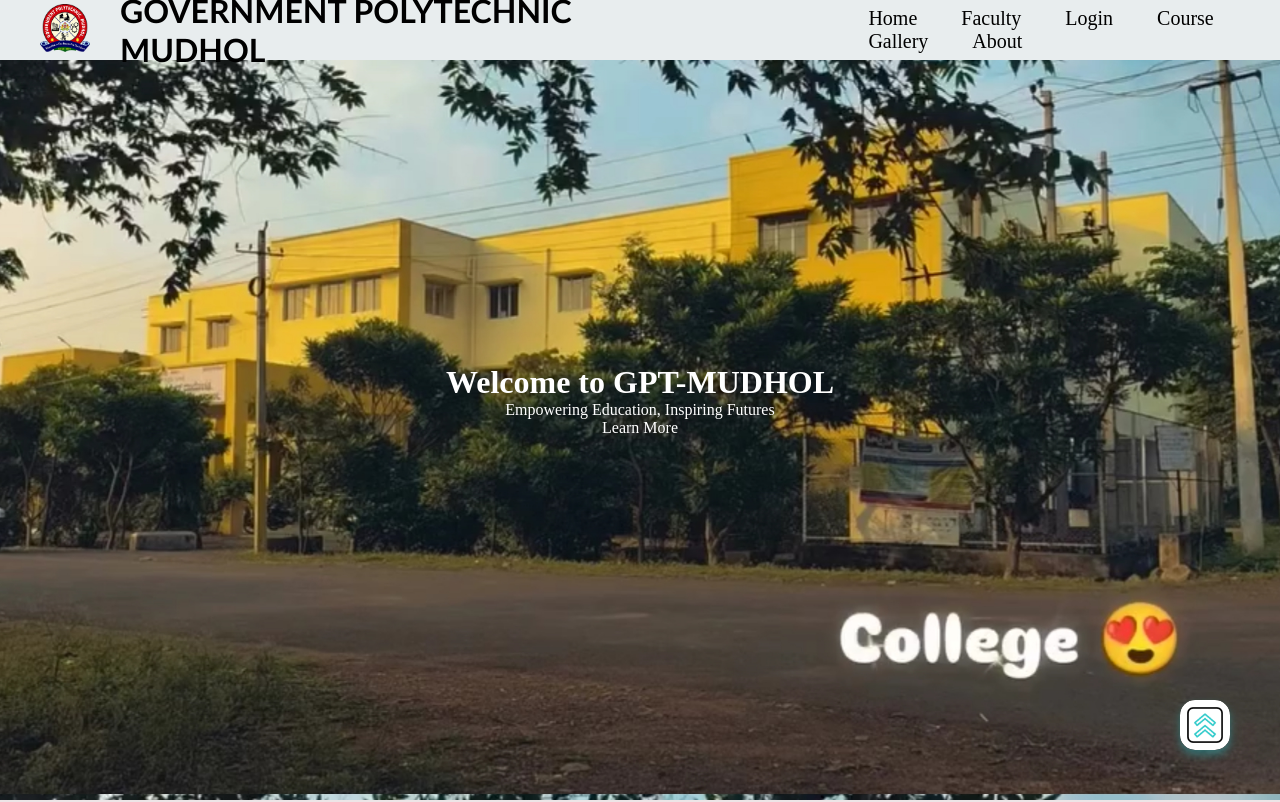
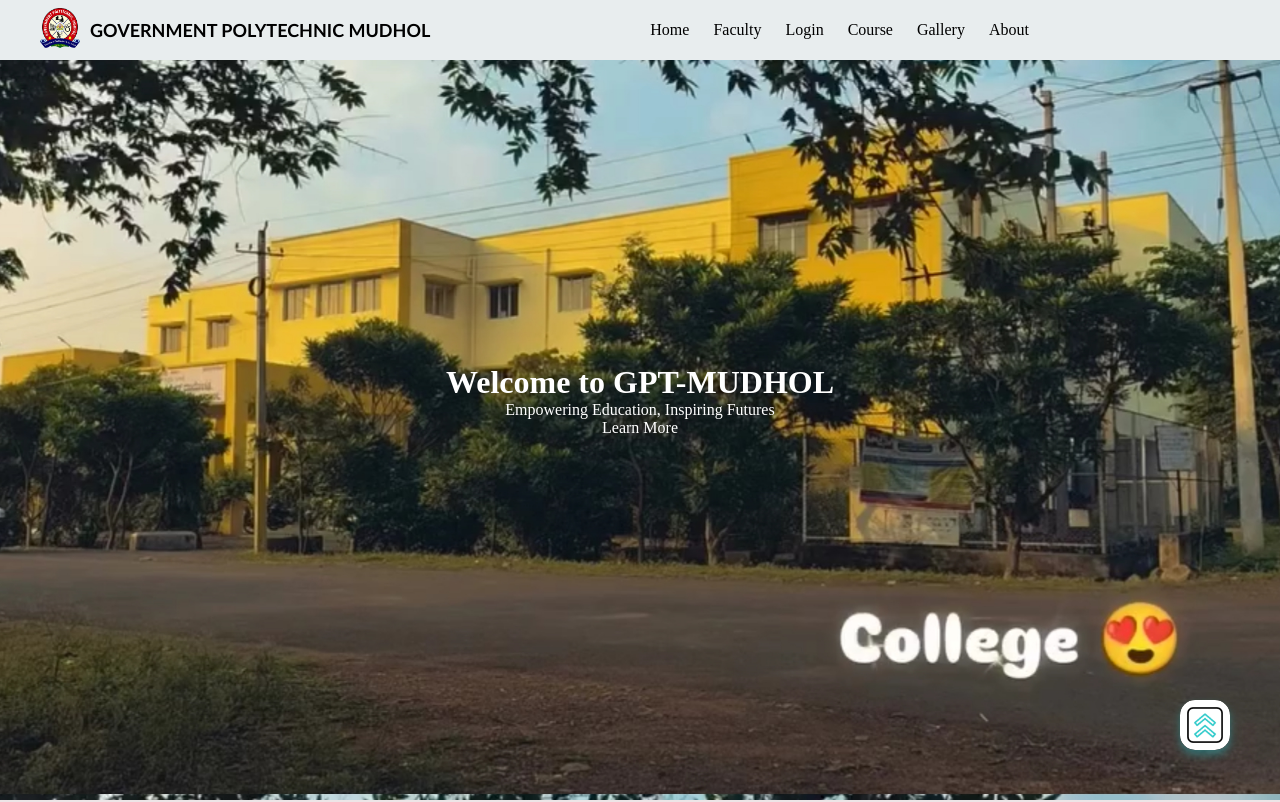
Before and after one commit to Sandesh-Chougala/GPTM-COLLAGE-FRONTEND, a plain HTML site: page front-end/html/index.html in a window 1280 px wide. Shown: the top 802 px of the page. Drawn offline with Linux system fonts and the light colour scheme.

Commit message:
styles addded

```diff
--- a/front-end/css/style.css
+++ b/front-end/css/style.css
@@ -271,3 +271,24 @@
     color: white;
     text-align: center;
 }
+
+@media (max-width: 1458px) {
+    .nav-links {
+        margin-left: 200px;
+    }
+
+    .nav-logo {
+        width: 40px;
+        height: 40px;
+    }
+
+    .nav-head {
+        font-size: 18px;
+        margin-left: 10px;
+    }
+
+    .sub-nav {
+        font-size: 16px;
+        margin-left: 20px;
+    }
+}
--- a/front-end/html/index.html
+++ b/front-end/html/index.html
@@ -6,7 +6,7 @@
     <meta name="viewport" content="width=device-width, initial-scale=1.0">
     <title>GPT-MUDHOL</title>
     <link rel="stylesheet" href="../css/style.css">
-    <link rel="stylesheet" href="../css/">
+    <link rel="stylesheet" href="../css/responsive.css">
 </head>
 
 <body>
```
